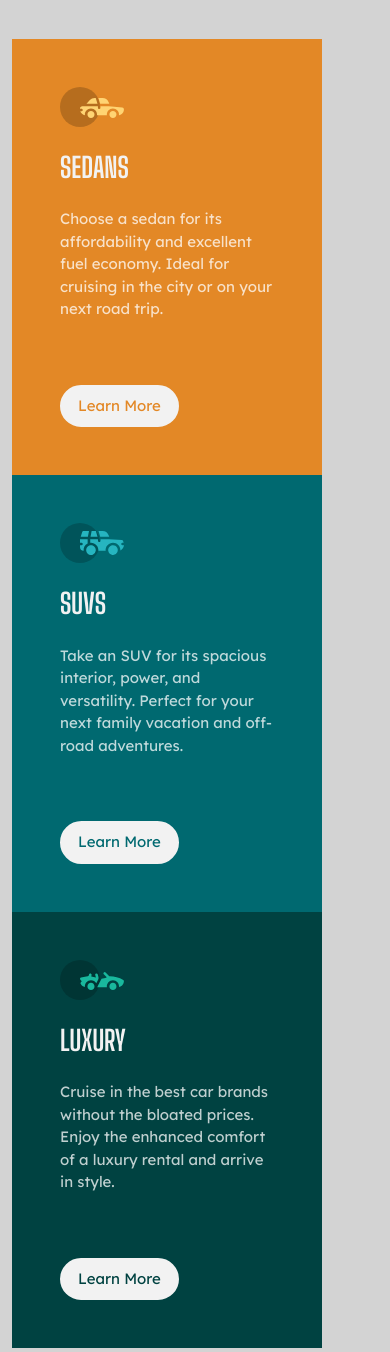
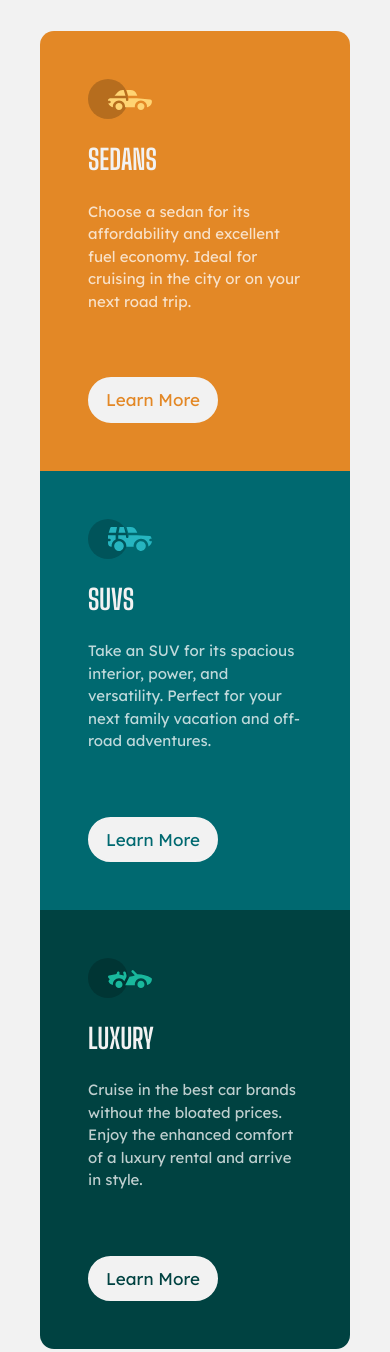
Before and after one commit to Daniel-Andrew/3-column-preview-card-component, a plain HTML site: page index.html in a window 390 px wide. Drawn offline with nearby package versions, Linux system fonts and the light colour scheme.

Commit message:
Made more responsive

```diff
--- a/index.html
+++ b/index.html
@@ -10,33 +10,34 @@
   <link href="style.css" rel="stylesheet">
 
   <title>Frontend Mentor | 3-column preview card component</title>
-
 </head>
 <body>
-  <main class="container row">
-    <div class="sedan-container p-5 col-sm-4">
+  <main>
+    <article class="container row d-flex justify-content-center align-items-center">
+      <article class="car-container sedan-container p-5 col-sm-4">
         <img class="pb-2"src="images/icon-sedans.svg" alt="Sedan">
         <h1 class="py-3 text-uppercase">Sedans</h1>
         <p class="pb-5">Choose a sedan for its affordability and excellent fuel economy. Ideal for cruising in the city
         or on your next road trip.</p>
         <div class="btn btn-lg">Learn More</div>
-    </div>
+      </article>
 
-    <div class="suv-container p-5 col-sm-4">
+      <article class="car-container suv-container p-5 col-sm-4">
         <img class="pb-2" src="images/icon-suvs.svg" alt="SUV">
         <h1 class="py-3 text-uppercase">SUVs</h1>
         <p class="pb-5">Take an SUV for its spacious interior, power, and versatility. Perfect for your next family vacation
         and off-road adventures.</p>
         <div class="btn btn-lg">Learn More</div>
-      </div>
+      </article>
 
-      <div class="luxury-container p-5 col-sm-4">
+      <article class="car-container luxury-container p-5 col-sm-4">
           <img class="pb-2" src="images/icon-luxury.svg" alt="Luxury">
           <h1 class="py-3 text-uppercase">Luxury</h1>
           <p class="pb-5">Cruise in the best car brands without the bloated prices. Enjoy the enhanced comfort of a luxury
           rental and arrive in style.</p>
           <div class="btn btn-lg">Learn More</div>
-    </div>
+      </article>
+    </article>
   </main>
 </body>
 </html>
--- a/style.css
+++ b/style.css
@@ -1,35 +1,37 @@
 body {
     font-family: 'Lexend Deca', sans-serif;
     font-size: 15px;
-    padding-top: 10%;
-    padding-bottom: 10%;
-    background-color: lightGrey;
+    margin-top: 8%;
+    margin-bottom: 8%;
+    background-color: #f2f2f2;
 }
 
-main.container {
-    width: 960px;
+main {
+    background-color: #f2f2f2;
+}
+
+article.container {
+    width: auto;
     margin: auto;
 }
 
-@media screen and (max-width: 960px) {
-    main.container {
-        width: auto;
-    }
+
+.car-container {
+    width: 310px;
 }
 
 .sedan-container {
     background-color: hsl(31, 77%, 52%);
-    width: 310px;
+    border-radius: 14px 0 0 14px;
 }
 
 .suv-container {
     background-color: hsl(184, 100%, 22%);
-    width: 310px;
 }
 
 .luxury-container {
     background-color: hsl(179, 100%, 13%);
-    width: 310px;
+    border-radius: 0 14px 14px 0;
 }
 
 h1 {
@@ -47,31 +49,46 @@ p {
     border:hsl(0, 0%, 95%) 2px solid;
     transition: ease-in;
     transition-duration: 100ms;
-    font-size: 15px;
+    font-size: 17px;
 }
 
 .btn:active {
     opacity: 70%;
 }
 
+.car-container .btn:hover {
+    background-color: transparent;
+    color:hsl(0, 0%, 95%);
+}
+
 .sedan-container .btn {
     color:hsl(31, 77%, 52%);
 }
-.sedan-container .btn:hover {
-    background-color:hsl(31, 77%, 52%);
-    color:hsl(0, 0%, 95%);
-}
+
 .suv-container .btn {
     color:hsl(184, 100%, 22%);
-}
-.suv-container .btn:hover {
-    background-color:hsl(184, 100%, 22%);
-    color:hsl(0, 0%, 95%)
 }
 .luxury-container .btn {
     color: hsl(179, 100%, 13%);
 }
-.luxury-container .btn:hover {
-    color:hsl(0, 0%, 95%);
-    background-color: hsl(179, 100%, 13%);
+
+@media screen and (max-width: 991px) {
+    .suv-container {
+        border-radius: 0 14px 14px 0;
+    }
+    .luxury-container {
+        border-radius: 14px;
+    }
 }
+@media screen and (max-width: 767px) {
+    .sedan-container {
+        border-radius: 14px 14px 0 0;
+    }
+
+    .suv-container {
+        border-radius: 0;
+    }
+    .luxury-container {
+        border-radius: 0 0 14px 14px;
+    }
+}
```
Lines whose indentation alone changed are shown as unchanged.
